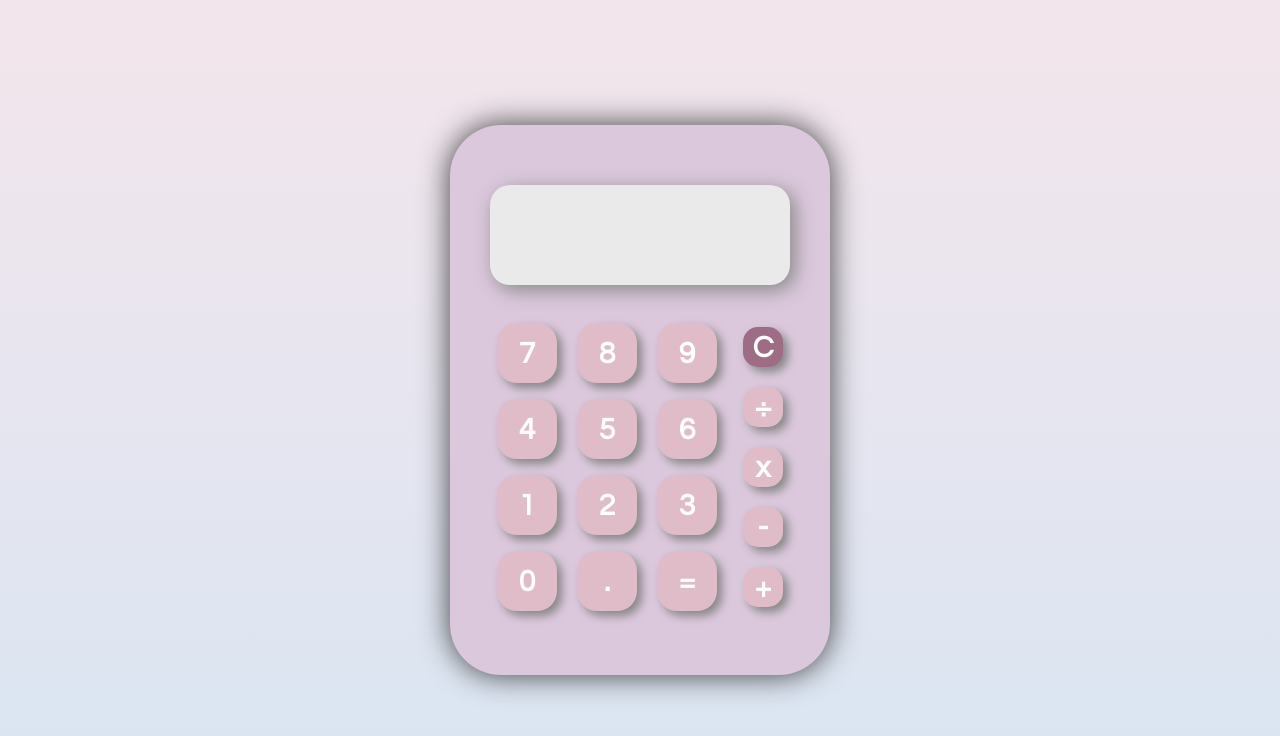
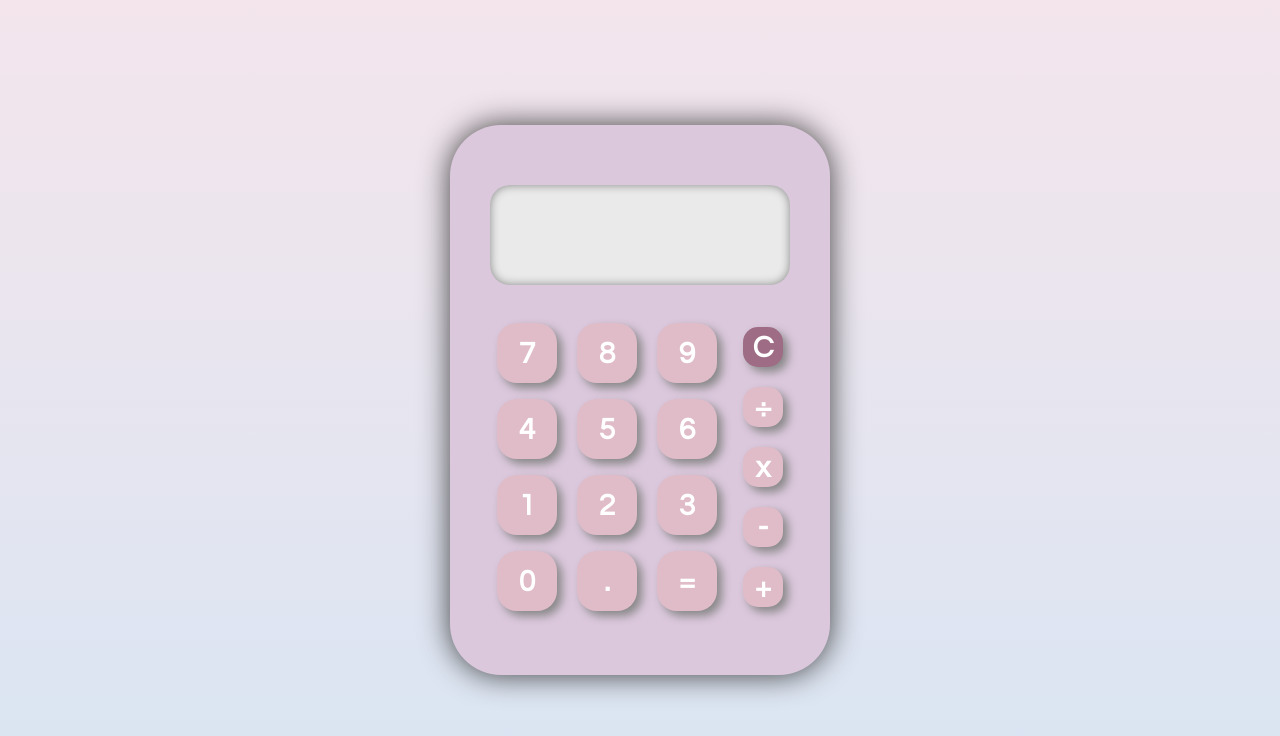
Before and after one commit to kryyssyyy/calculator, a plain HTML site: page index.html in a window 1280 px wide. Drawn offline with Linux system fonts and the light colour scheme.

Commit message:
changed the output panel shadow to inset

```diff
--- a/style.css
+++ b/style.css
@@ -32,7 +32,7 @@ body {
     height: 100px;
     border: none;
     border-radius: 20px;
-    box-shadow: 5px 5px 20px #878787;
+    box-shadow: inset 0px 0px 10px #878787;
 }
 
 button {
```
